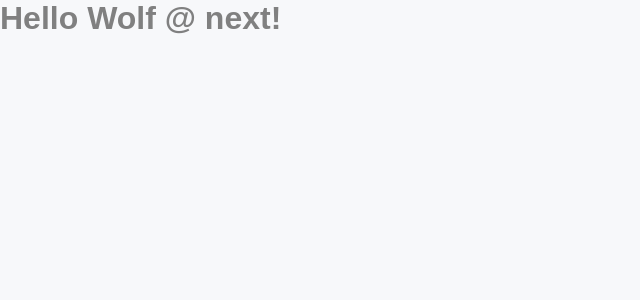
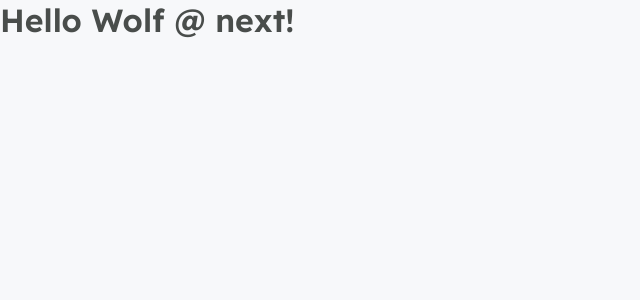
Before and after one commit to bruno-wolf/next-level-week-5-react, a Next.js app: page / in a window 1280 px wide. Shown: the top 300 px of the page, without its empty margins (0-640 px from the left). Built offline with nearby package versions, Linux system fonts and the light colour scheme.

Commit message:
v.0.0.1 adds google fonts

```diff
--- /dev/null
+++ b/src/pages/_document.tsx
@@ -0,0 +1,18 @@
+import Document, { Html, Head, Main, NextScript } from 'next/document';
+
+export default class MyDocument extends Document {
+  render() {
+    return (
+      <Html>
+        <Head>
+          <link rel="preconnect" href="https://fonts.gstatic.com" />
+          <link href="https://fonts.googleapis.com/css2?family=Inter&family=Lexend:wght@500;600&display=swap" rel="stylesheet" />
+        </Head>
+        <body>
+          <Main />
+          <NextScript />
+        </body>
+      </Html>
+    )
+  }
+}
--- a/src/styles/global.scss
+++ b/src/styles/global.scss
@@ -36,8 +36,14 @@
 body { background: var(--gray-50); }
 
 body, input, textarea, button {
-  font: 500 1rem sans-serif;
+  font: 500 1rem Inter, sans-serif;
   color: var(--gray-500);
+}
+
+h1, h2, h3, h4, h5, h6 {
+  font-weight: 600;
+  font-family: Lexend, sans-serif;
+  color: var(--gray-800);
 }
 
 h1 { font-size: 2rem; }
```
